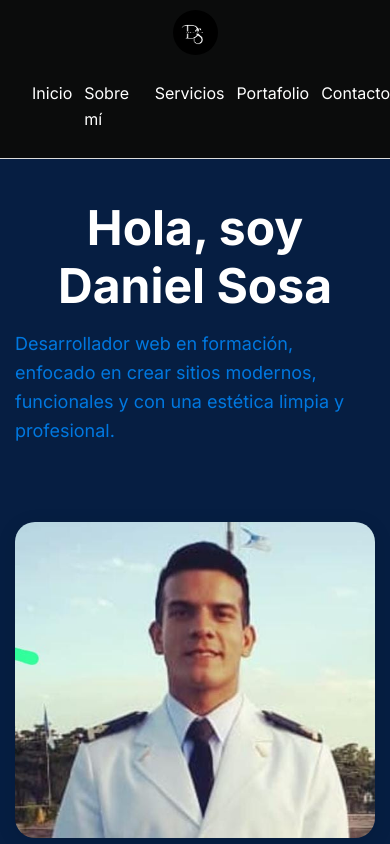
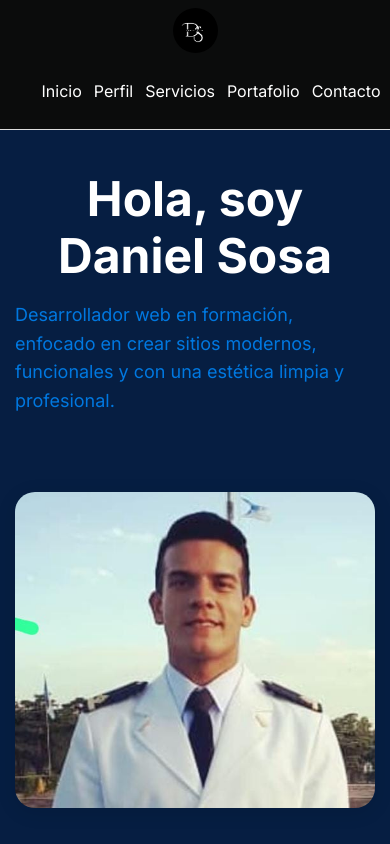
Before and after one commit to DanielSosa2/Repo-Preentrega2, a plain HTML site: page index.html in a window 390 px wide. Shown: the top 844 px of the page. Drawn offline with nearby package versions, Linux system fonts and the light colour scheme.

Commit message:
Cambios en Nav Bar - Correccion Responsive

```diff
--- a/index.html
+++ b/index.html
@@ -14,14 +14,14 @@
 <body>
 
 <header>
-    <nav>
+    <nav class="navbar">
         <figure class="logo">
             <!-- Logo en Negro -->
             <img src="./assets/2.png" alt="Logo">
         </figure>
         <ul>
             <li><a href="./index.html">Inicio</a></li>
-            <li><a href="./pages/sobre-mi.html">Sobre mí</a></li>
+            <li><a href="./pages/sobre-mi.html">Perfil</a></li>
             <li><a href="./pages/servicios.html">Servicios</a></li>
             <li><a href="./pages/portafolio.html">Portafolio</a></li>
             <li><a href="./pages/contacto.html">Contacto</a></li>
--- a/scss/_navbar.scss
+++ b/scss/_navbar.scss
@@ -35,6 +35,8 @@ nav a {
     color: #ffffff;
     font-weight: 500;
     transition: 0.3s;
+    white-space: nowrap;
+
 }
 
 nav a:hover {
```
Also changed, not shown: pages/contacto.html (+1 -1 lines), pages/portafolio.html (+1 -1 lines), pages/servicios.html (+1 -1 lines), pages/sobre-mi.html (+1 -1 lines).
